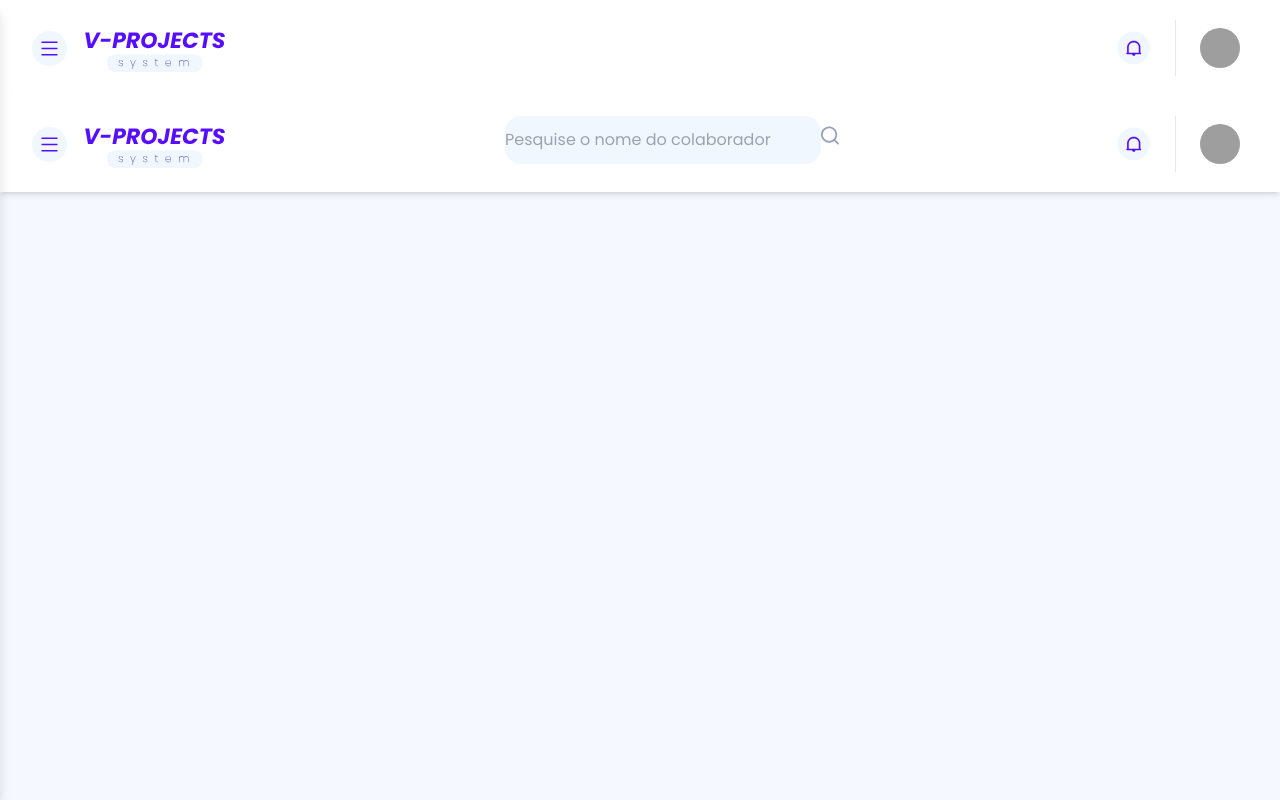
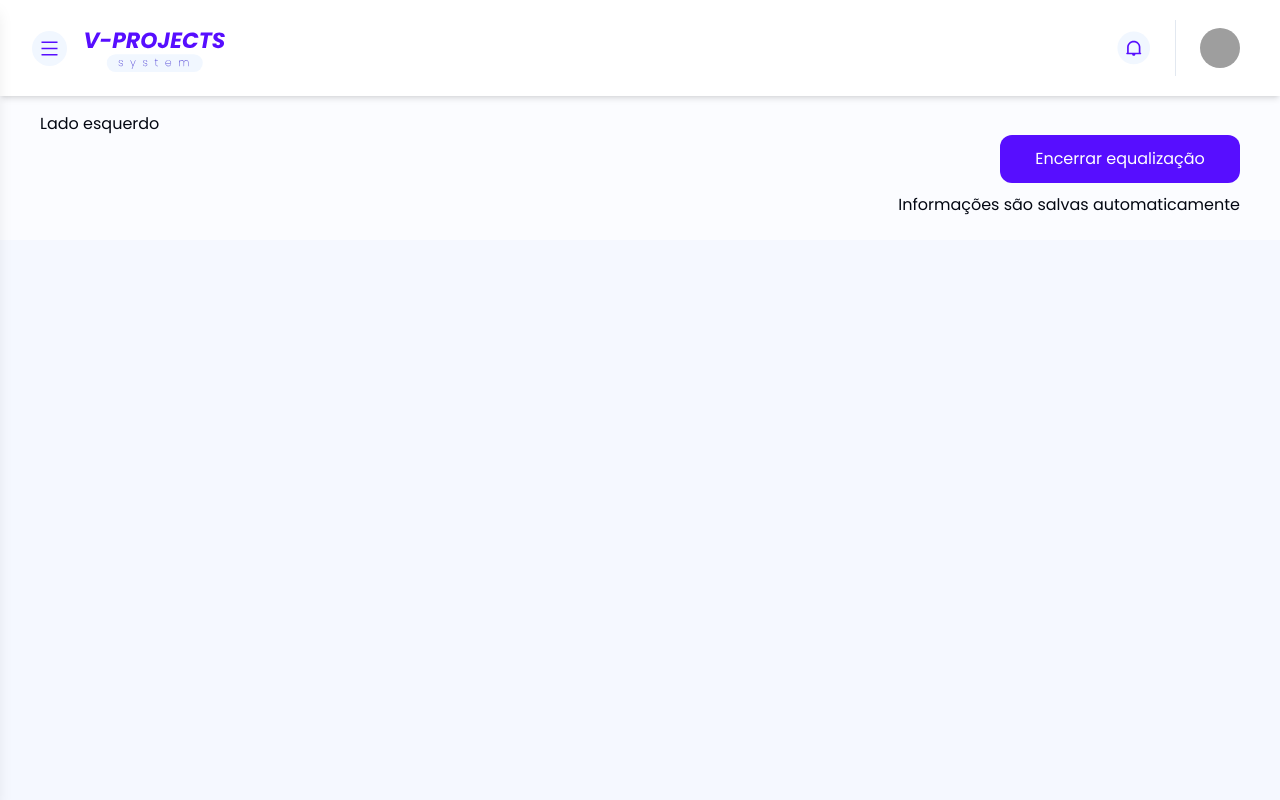
Before and after one commit to ericlbarreto/vprojects-web, a React (Vite) app: page /home/controle-de-ciclo in a window 1280 px wide. Built offline with nearby package versions, Linux system fonts and the light colour scheme; sample sign-in values are in the browser's storage; grey boxes are pictures that could not be loaded.

Commit message:
feat: adding the subHeader in partner cycle control page and adding thr 'finish equalization' button

```diff
--- a/src/components/partnerHeader.tsx
+++ b/src/components/partnerHeader.tsx
@@ -27,11 +27,11 @@ function PartnerHeader() {
           </div>
         </div>
 
-        <div className="">
+        <div className="flex px-10 py-2.5 gap-x-2.5 rounded-lg bg-customBlue ">
             <input
             type="search"
             placeholder="Pesquise o nome do colaborador"
-            className="py-3 rounded-lg border-none bg-custom-blue"/>
+            className="bg-transparent w-96 border-none"/>
             <button>
                 <img src={Lupa} alt="" />
             </button>
--- /dev/null
+++ b/src/components/subHeaderCycleControl.tsx
@@ -0,0 +1,24 @@
+import {
+    Breadcrumb,
+    BreadcrumbItem,
+    BreadcrumbLink,
+    BreadcrumbList,
+    BreadcrumbPage,
+    BreadcrumbSeparator,
+} from "@/components/ui/breadcrumb";
+
+function SubHeaderCycleControl() {
+
+    return(
+        <div className="fixed w-screen bg-[#FBFCFF] h-36 flex justify-between px-10 z-30 pt-4 pb-6">
+            <div>Lado esquerdo</div>
+            <div className="flex flex-col justify-center gap-y-2.5 mt-6">
+                <button className="px-0 py-3 gap-y-2.5 rounded-xl bg-roxoPrincipal text-white w-60 ml-auto">Encerrar equalização</button>
+                <p className="text-cinzaAlt">Informações são salvas automaticamente</p>
+            </div>
+        </div>
+    );
+
+}
+
+export default SubHeaderCycleControl
--- a/src/pages/CycleControl.tsx
+++ b/src/pages/CycleControl.tsx
@@ -1,10 +1,11 @@
 import PartnerHeader from "@/components/partnerHeader";
+import SubHeaderCycleControl from "@/components/subHeaderCycleControl";
 
 function CycleControl() {
     return(
         <div className="h-full bg-azulBackground">
-            <PartnerHeader/>
-            aksjdhfbv
+            {/* <PartnerHeader/> */}
+            <SubHeaderCycleControl/>
         </div>
     );
 
--- a/tailwind.config.js
+++ b/tailwind.config.js
@@ -64,7 +64,9 @@ module.exports = {
         alert: "#F2C94C",
         buttonBlueBackground: "#F1F7FF",
         cinza: "#BDBDBD",
-        'custom-blue': '#F1F7FF',
+        cinzaAlt: "515151",
+        'customBlue': '#F1F7FF',
+
       },
       borderRadius: {
         lg: "16px",
```
